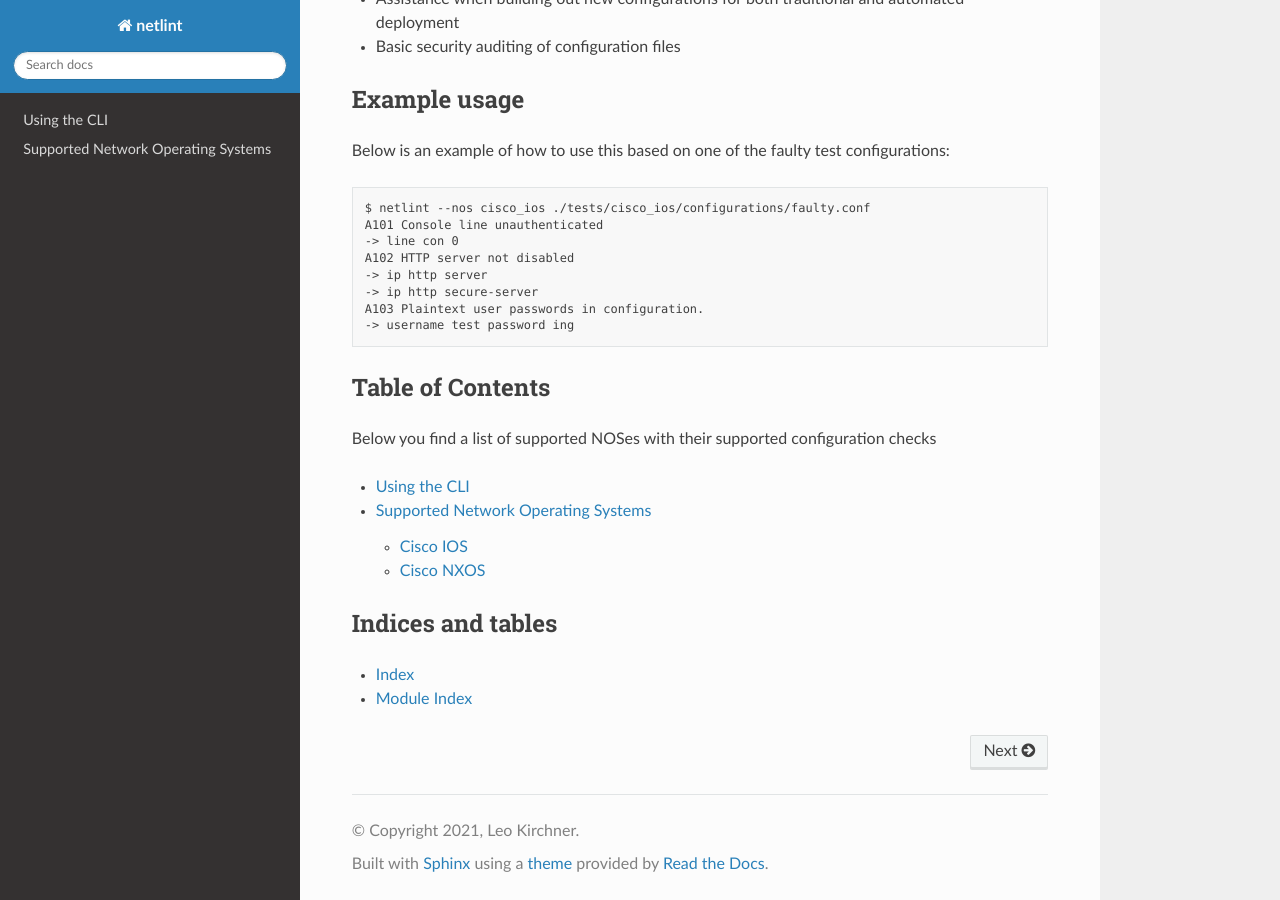
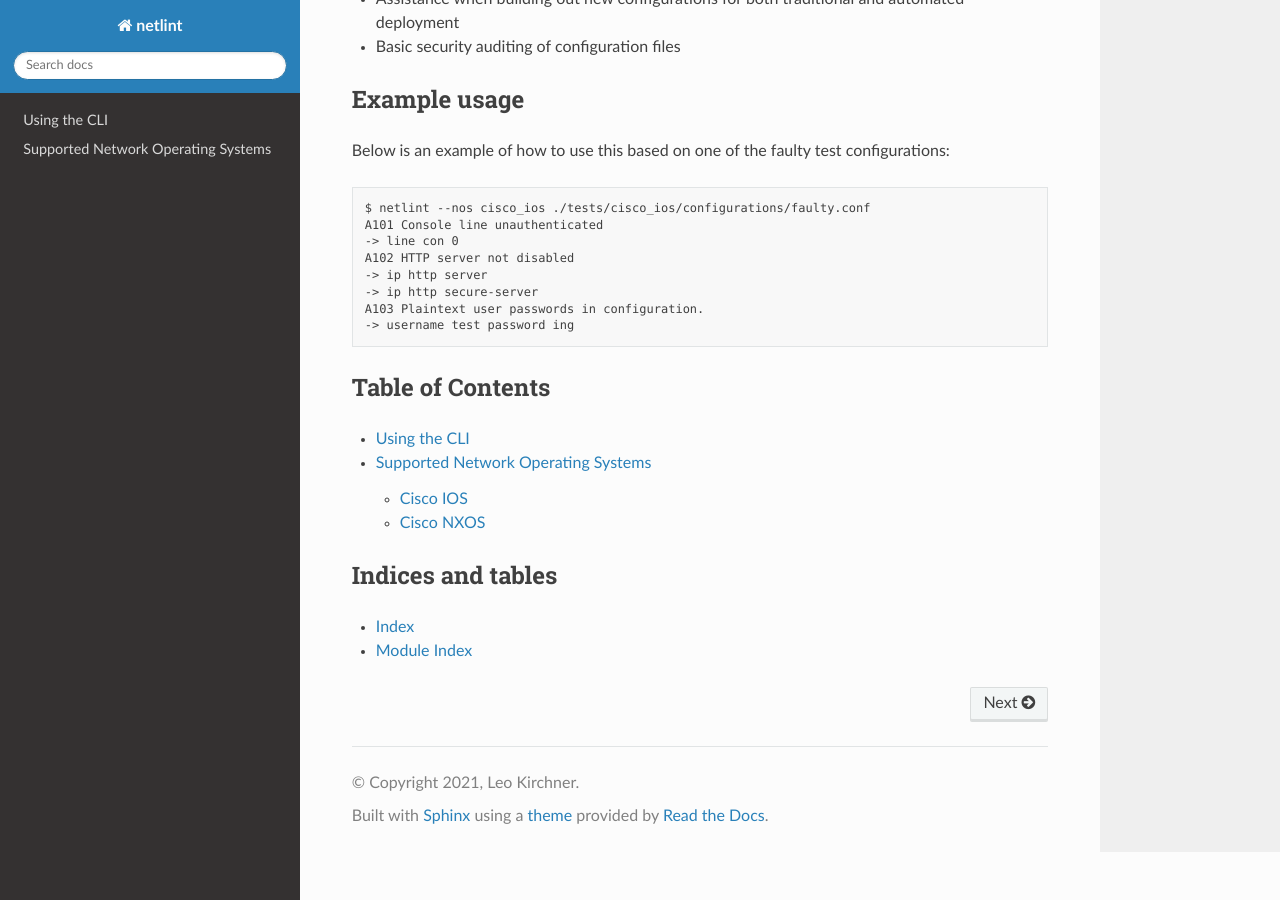
Before and after one commit to Kircheneer/netlint, a Sphinx documentation site: the page built from docs/source/index.rst, in a window 1280 px wide and 900 px high, scrolled down 553 px. Built offline with Sphinx 7.4.7 and the Read the Docs theme 2.0.0, drawn with Linux system fonts in a browser that asks for light colours.

Commit message:
Fix docs

```diff
--- a/docs/source/index.rst
+++ b/docs/source/index.rst
@@ -2,9 +2,6 @@
 
 Table of Contents
 -----------------------------------
-
-Below you find a list of supported NOSes with their supported
-configuration checks
 
 .. toctree::
    :maxdepth: 2
```
